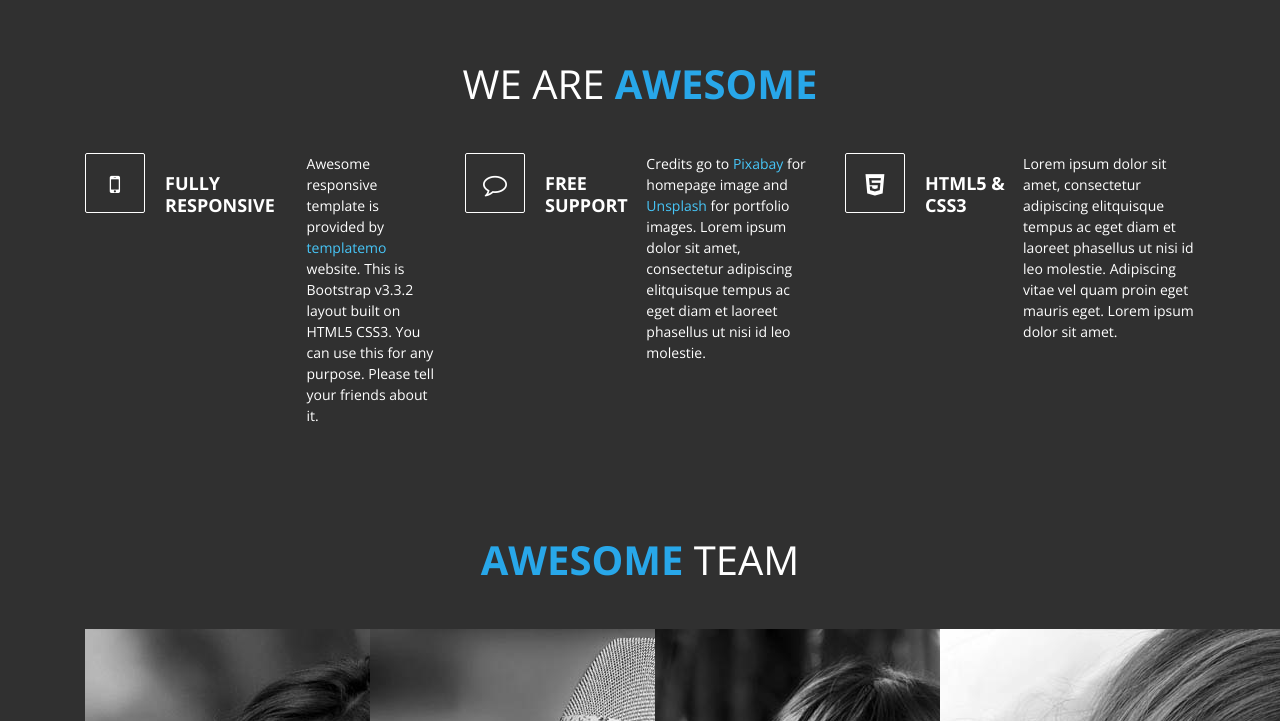
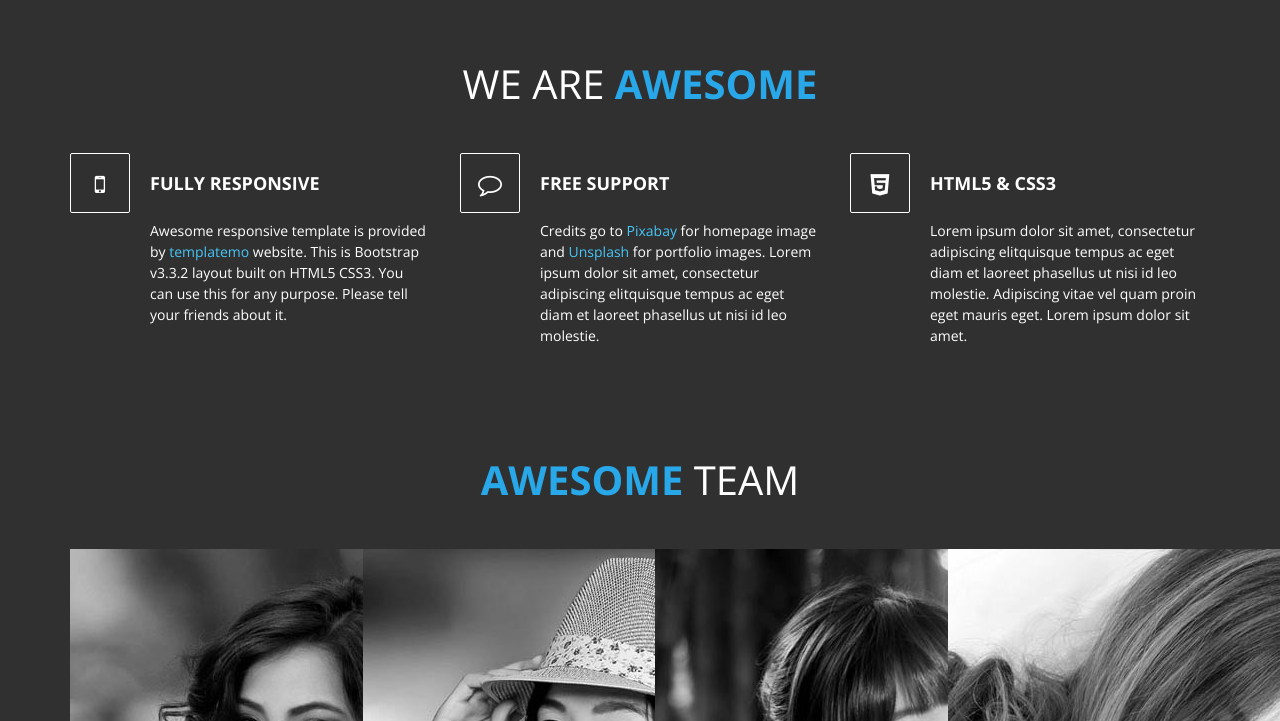
Before and after one commit to noblesilence/tm_450_awesome, a plain HTML site: page index.html in a window 1280 px wide. Shown: the part 779-1500 px from the top of the page. Drawn offline with nearby package versions, Linux system fonts and the light colour scheme.

Commit message:
Finish About section

```diff
--- a/css/templatemo-style.css
+++ b/css/templatemo-style.css
@@ -16,8 +16,9 @@ body {
   overflow-x: hidden; /* prevent horizontal scrollbar from appearing */
 }
 
+.container,
 .container-fluid {
-  max-width: 1140px;
+  max-width: 1170px;
 }
 
 a {
@@ -281,11 +282,11 @@ a:focus {
   margin-bottom: 20px;
   margin-right: 20px;
 }
-#about .media-heading-wrapper h3 {
+.media-heading {
   font-size: 18px;
   font-weight: bold;
   padding-top: 20px;
-  padding-left: 52px;
+  padding-bottom: 20px;
 }
 /* end about */
 
--- a/index.html
+++ b/index.html
@@ -114,41 +114,42 @@
 					<div class="col-md-12">
     					<h2 class="wow bounceIn" data-wow-offset="50" data-wow-delay="0.3s">WE ARE <span>AWESOME</span></h2>
     				</div>
-					<div class="col-md-4 col-sm-4 col-xs-12 wow fadeInLeft" data-wow-offset="50" data-wow-delay="0.6s">
+					<div class="col-lg-4 col-md-4 col-12 wow fadeInLeft" data-wow-offset="50" data-wow-delay="0.6s">
 						<div class="media">
 							<div class="media-heading-wrapper">
 								<div class="media-object pull-left">
 									<i class="fa fa-mobile"></i>
 								</div>
-								<h3 class="media-heading">FULLY RESPONSIVE</h3>
 							</div>
 							<div class="media-body">
+								<h3 class="media-heading">FULLY RESPONSIVE</h3>
 								<p>Awesome responsive template is provided by <a rel="nofollow" href="http://www.templatemo.com" target="_parent">templatemo</a> website. This is Bootstrap v3.3.2 layout built on HTML5 CSS3. You can use this for any purpose. Please tell your friends about it.</p>
 							</div>
 						</div>
 					</div>
-					<div class="col-md-4 col-sm-4 col-xs-12 wow fadeInUp" data-wow-offset="50" data-wow-delay="0.9s">
+					<div class="col-lg-4 col-md-4 col-12 wow fadeInUp" data-wow-offset="50" data-wow-delay="0.9s">
 						<div class="media">
 							<div class="media-heading-wrapper">
 								<div class="media-object pull-left">
 									<i class="fa fa-comment-o"></i>
 								</div>
-								<h3 class="media-heading">FREE SUPPORT</h3>
 							</div>
 							<div class="media-body">
+								<h3 class="media-heading">FREE SUPPORT</h3>
 								<p>Credits go to <a rel="nofollow" href="http://pixabay.com">Pixabay</a> for homepage image and <a rel="nofollow" href="http://unsplash.com">Unsplash</a> for portfolio images. Lorem ipsum dolor sit amet, consectetur adipiscing elitquisque tempus ac eget diam et laoreet phasellus ut nisi id leo molestie.</p>
 							</div>
 						</div>
 					</div>
-					<div class="col-md-4 col-sm-4 col-xs-12 wow fadeInRight" data-wow-offset="50" data-wow-delay="0.6s">
+					<div class="col-lg-4 col-md-4 col-12 wow fadeInRight" data-wow-offset="50" data-wow-delay="0.6s">
 						<div class="media">
 							<div class="media-heading-wrapper">
 								<div class="media-object pull-left">
 									<i class="fa fa-html5"></i>
 								</div>
-								<h3 class="media-heading">HTML5 &AMP; CSS3</h3>
+
 							</div>
 							<div class="media-body">
+								<h3 class="media-heading">HTML5 &AMP; CSS3</h3>
 								<p>Lorem ipsum dolor sit amet, consectetur adipiscing elitquisque tempus ac eget diam et laoreet phasellus ut nisi id leo molestie. Adipiscing vitae vel quam proin eget mauris eget. Lorem ipsum dolor sit amet.</p>
 							</div>
 						</div>
```
